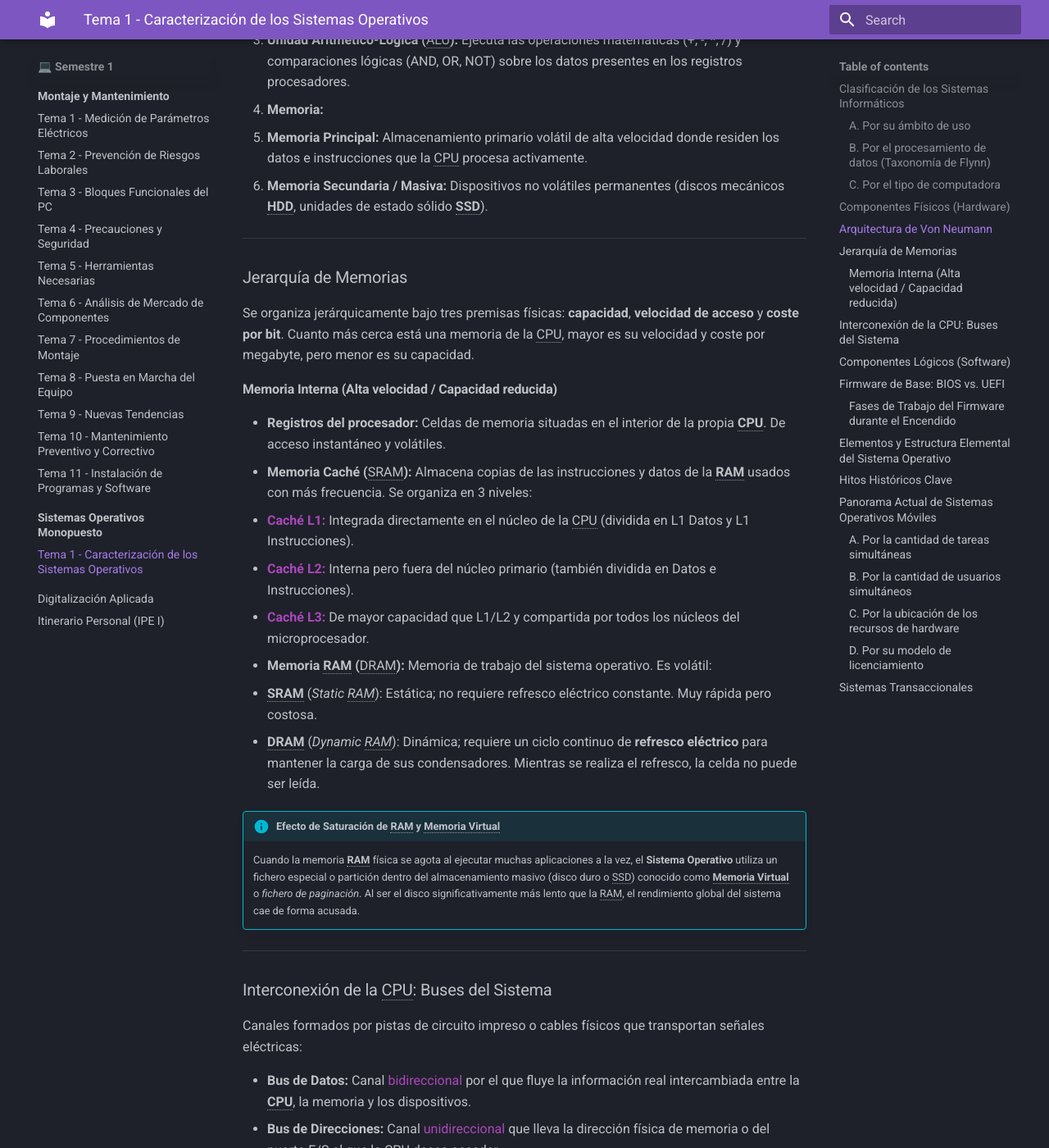
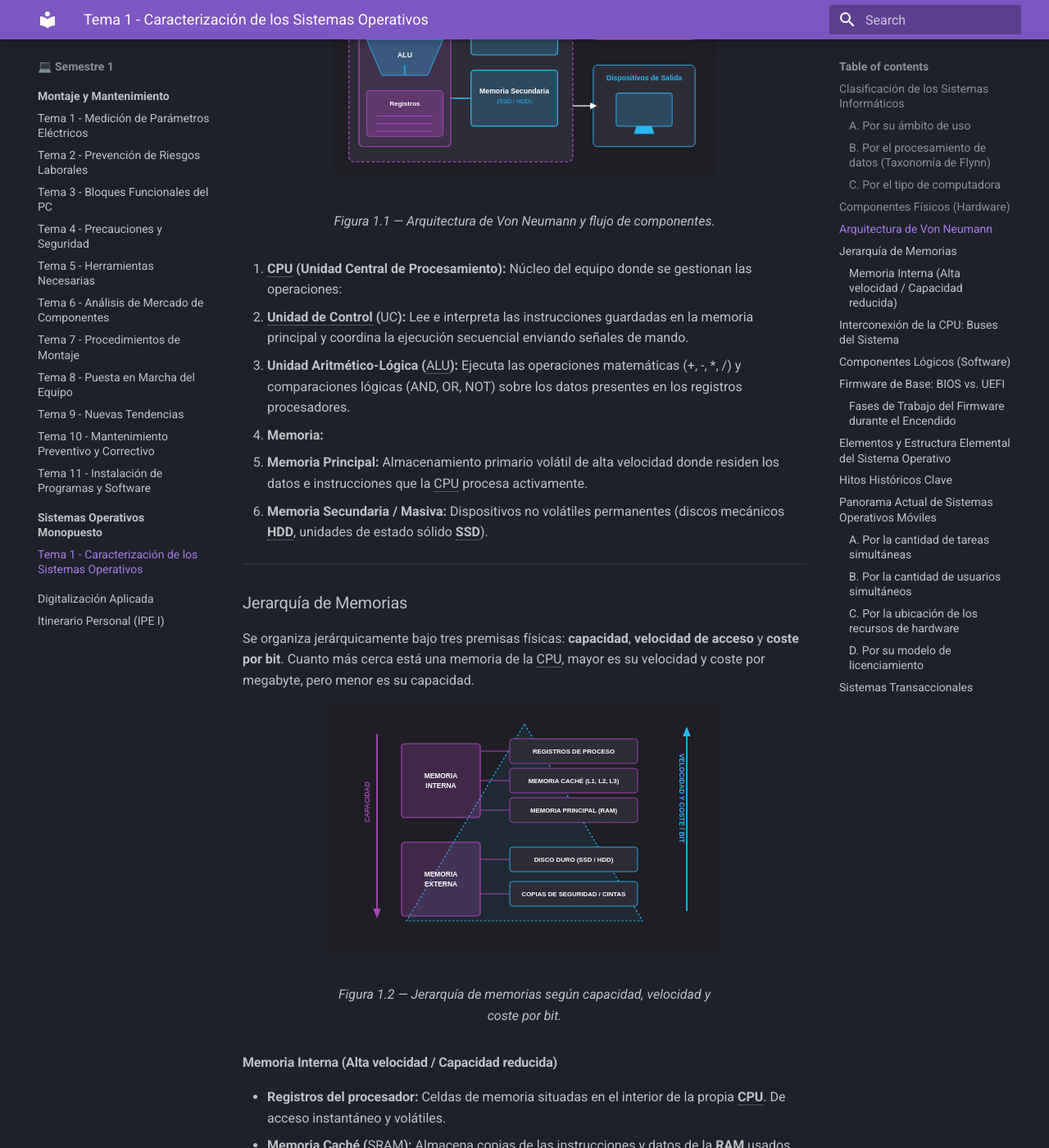
Before and after one commit to Beamspark/SMR-Apuntes, an MkDocs documentation site: the page built from docs/sistemas/tema-1.md, in a window 1280 px wide and 1400 px high, scrolled down 2058 px. Shown: the whole window at 82% size. Built offline with MkDocs 1.6.1 and Material for MkDocs 9.7.7, drawn with Linux system fonts in a browser that asks for light colours; some of the changed text lies outside the part shown.

Commit message:
Update tema-1.md

```diff
--- a/docs/sistemas/tema-1.md
+++ b/docs/sistemas/tema-1.md
@@ -43,6 +43,11 @@ El **hardware** se divide según su ubicación y cometido dentro del equipo:
 
 Modela la estructura física interna de un computador interconectando sus unidades funcionales primarias:
 
+<figure markdown="span">
+  ![Arquitectura de Von Neumann](../img/sistemas/tema-1/arquitectura-von-neumann.svg)
+  <figcaption>Figura 1.1 — Arquitectura de Von Neumann y flujo de componentes.</figcaption>
+</figure>
+
 1. **CPU (Unidad Central de Procesamiento):** Núcleo del equipo donde se gestionan las operaciones:
    - **Unidad de Control (**UC**):** Lee e interpreta las instrucciones guardadas en la memoria principal y coordina la ejecución secuencial enviando señales de mando.
    - **Unidad Aritmético-Lógica (**ALU**):** Ejecuta las operaciones matemáticas (+, -, *, /) y comparaciones lógicas (AND, OR, NOT) sobre los datos presentes en los registros procesadores.
@@ -55,6 +60,11 @@ Modela la estructura física interna de un computador interconectando sus unidad
 ### Jerarquía de Memorias
 
 Se organiza jerárquicamente bajo tres premisas físicas: **capacidad**, **velocidad de acceso** y **coste por bit**. Cuanto más cerca está una memoria de la CPU, mayor es su velocidad y coste por megabyte, pero menor es su capacidad.
+
+<figure markdown="span">
+  ![Jerarquía de Memorias](../img/sistemas/tema-1/jerarquia-memorias.svg)
+  <figcaption>Figura 1.2 — Jerarquía de memorias según capacidad, velocidad y coste por bit.</figcaption>
+</figure>
 
 #### Memoria Interna (Alta velocidad / Capacidad reducida)
 - **Registros del procesador:** Celdas de memoria situadas en el interior de la propia **CPU**. De acceso instantáneo y volátiles.
@@ -142,6 +152,11 @@ El **SO** actúa como un administrador de recursos eficiente. Sus cometidos prin
 
 Los sistemas operativos estructuran su **Kernel** siguiendo distintos modelos arquitectónicos:
 
+<figure markdown="span">
+  ![Capas del Sistema Operativo](../img/sistemas/tema-1/capas-sistema-operativo.svg)
+  <figcaption>Figura 1.3 — Estructura concéntrica de capas de un Sistema Operativo.</figcaption>
+</figure>
+
 | Tipo de Núcleo | Funcionamiento | Ventajas | Desventajas | Ejemplos |
 | :--- | :--- | :--- | :--- | :--- |
 | **Monolítico** | Todos los servicios (drivers, sistemas de archivos, memoria) se ejecutan dentro del espacio del núcleo. | Máxima velocidad y elevado rendimiento. | Si un driver falla, todo el sistema operativo colapsa (pantallazo azul/panic). | Linux, MS-DOS, Unix tradicional. |
```
